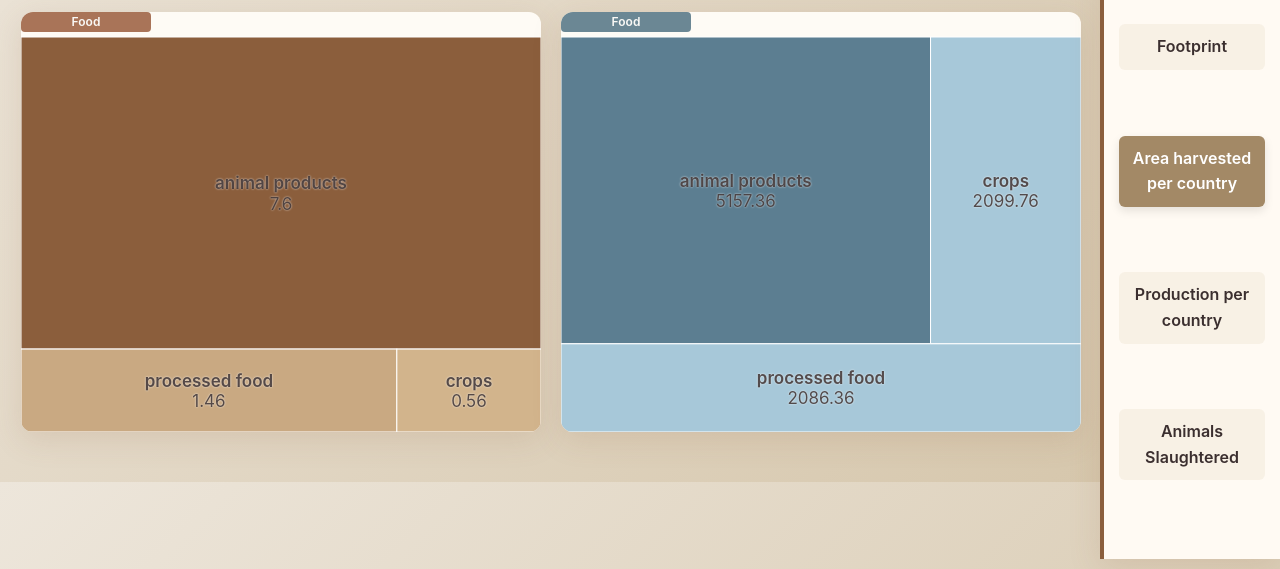
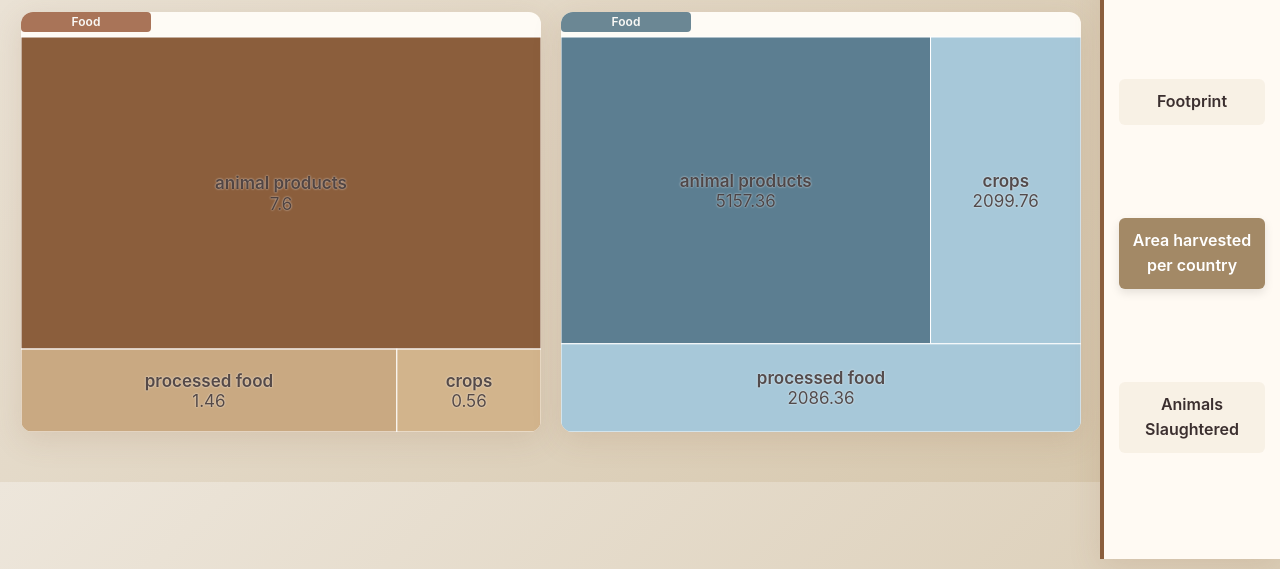
Before and after one commit to GitHubLouisEPFL/site_colocaviz, a plain HTML site: page viz.html in a window 1280 px wide. Shown: the part 231-800 px from the top of the page. Drawn offline with nearby package versions, Linux system fonts and the light colour scheme; no server answers.

Commit message:
delete production per country

```diff
--- a/viz.html
+++ b/viz.html
@@ -42,7 +42,7 @@
             <div class="active-element"> <span id="active-menu-name">Food</span></div>
             <a href="#chosen-food-name" data-target="chosen-food-name">Footprint</a>
             <a href="#area-harvested-container" data-target="area-harvested-container">Area harvested per country</a>
-            <a href="#">Production per country</a>
+            <!-- <a href="#">Production per country</a> -->
             <a href="#animal-slaugthered-container" data-target="animal-slaugthered-container">Animals Slaughtered</a>
         </div>
 
```
